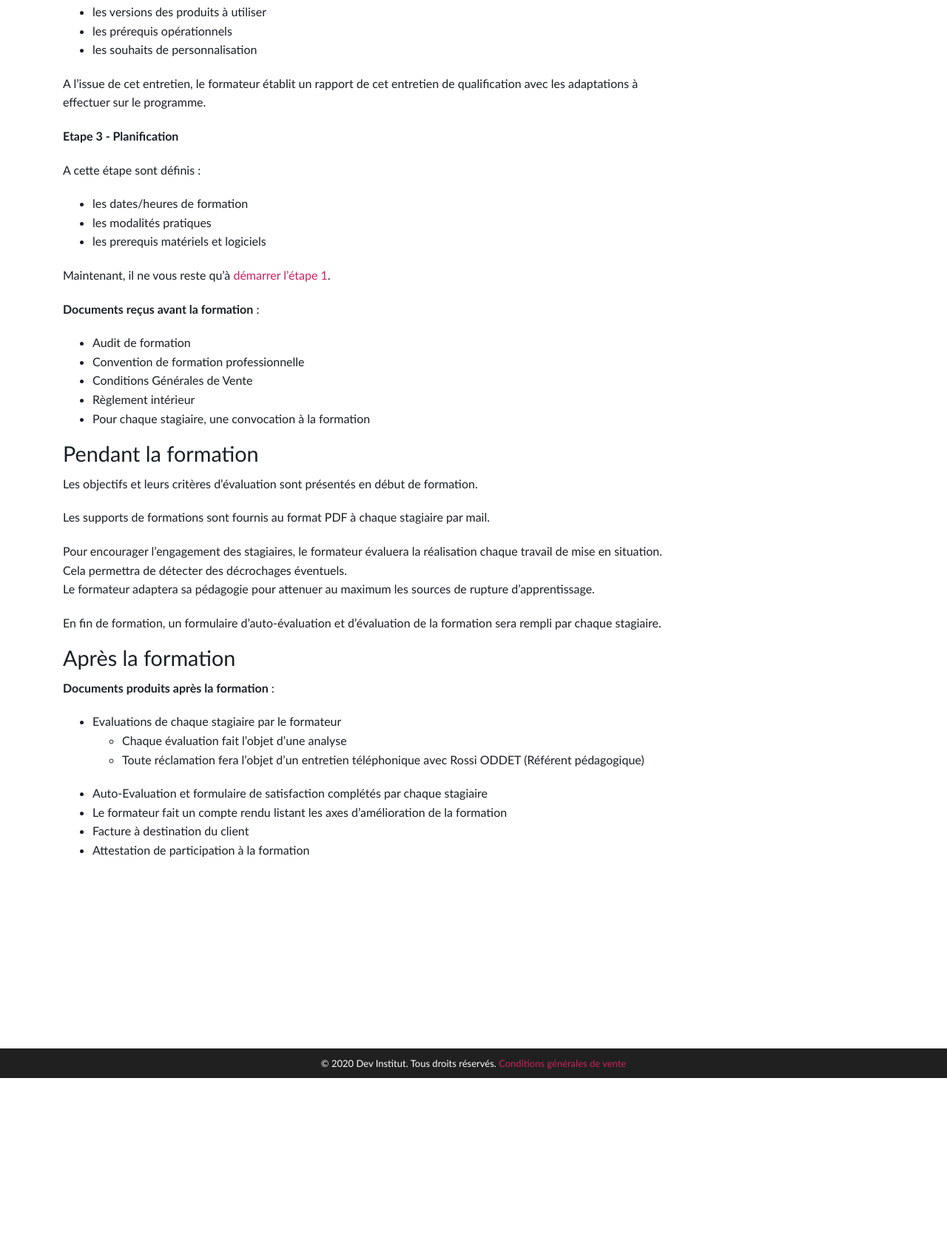
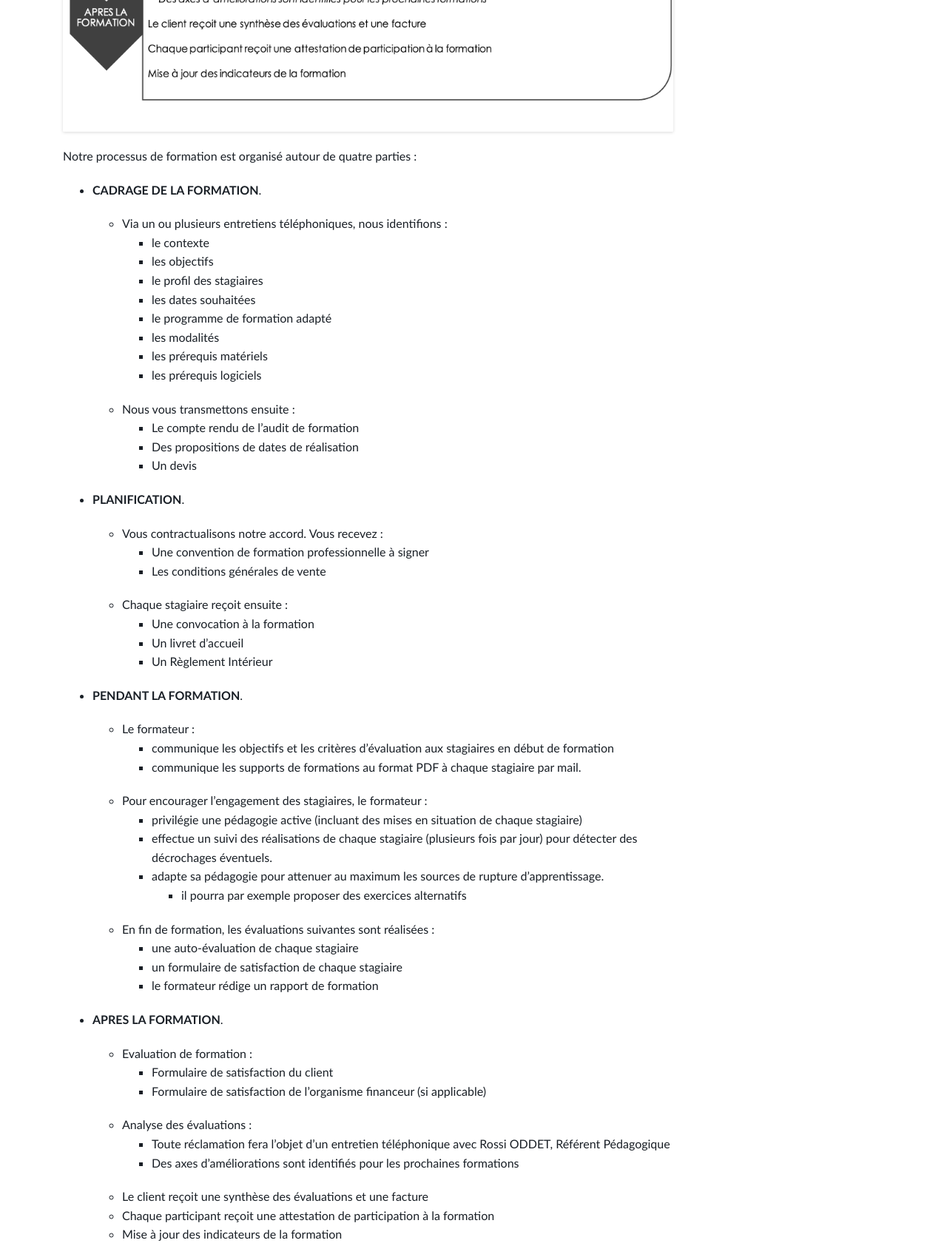
Before and after one commit to DevInstitut/devinstitut.github.io, a plain HTML site: page qualite/parcours/index.html in a window 1280 px wide. Shown: the part 979-2663 px from the top of the page at 74% size. Before the commit the page ends 2436 px from the top, so only its background shows below. Drawn offline with nearby package versions, Linux system fonts and the light colour scheme; a script that the page names is missing.

Commit message:
Site updated: 2020-12-27 18:05:49

```diff
--- a/qualite/parcours/index.html
+++ b/qualite/parcours/index.html
@@ -38,17 +38,19 @@
     <script src="http://oss.maxcdn.com/libs/respond.js/1.3.0/respond.min.js"></script>
     <![endif]-->
 
-    <meta name="description" content="Avant la formationUne formation ne s’improvise pas, elle se prépare. Afin de nous assurer que la formation demandée correspond bien à vos attentes, la planification d’une formation suit les étapes sui">
+    <meta name="description" content="Processus Notre processus de formation est organisé autour de quatre parties :  CADRAGE DE LA FORMATION.   Via un ou plusieurs entretiens téléphoniques, nous identifions : le contexte les objectifs le">
 <meta property="og:type" content="website">
 <meta property="og:title" content="Démarche qualité">
 <meta property="og:url" content="http://www.dev-institut.fr/qualite/parcours/index.html">
 <meta property="og:site_name" content="Dev Institut">
-<meta property="og:description" content="Avant la formationUne formation ne s’improvise pas, elle se prépare. Afin de nous assurer que la formation demandée correspond bien à vos attentes, la planification d’une formation suit les étapes sui">
+<meta property="og:description" content="Processus Notre processus de formation est organisé autour de quatre parties :  CADRAGE DE LA FORMATION.   Via un ou plusieurs entretiens téléphoniques, nous identifions : le contexte les objectifs le">
 <meta property="og:locale" content="fr_FR">
-<meta property="article:published_time" content="2020-12-21T02:41:27.508Z">
-<meta property="article:modified_time" content="2020-12-21T02:41:27.508Z">
+<meta property="og:image" content="http://www.dev-institut.fr/qualite/parcours/images/processus.png">
+<meta property="article:published_time" content="2020-12-27T17:03:05.463Z">
+<meta property="article:modified_time" content="2020-12-27T17:03:05.463Z">
 <meta property="article:author" content="Dev Institut">
 <meta name="twitter:card" content="summary">
+<meta name="twitter:image" content="http://www.dev-institut.fr/qualite/parcours/images/processus.png">
 <meta name="twitter:creator" content="@devinstitut">
 
     <link rel="alternative" href="/atom.xml" title="Dev Institut" type="application/atom+xml">
@@ -107,63 +109,86 @@
 <section id="main_content">
 	<div class="container page animated fadeIn">
 	    <div class="col-md-9">
-	        <h2 id="Avant-la-formation"><a href="#Avant-la-formation" class="headerlink" title="Avant la formation"></a>Avant la formation</h2><p>Une formation ne s’improvise pas, elle se prépare.</p>
-<p>Afin de nous assurer que la formation demandée correspond bien à vos attentes, la planification d’une formation suit les étapes suivantes :</p>
+	        <h2 id="Processus"><a href="#Processus" class="headerlink" title="Processus"></a>Processus</h2><p><img src="images/processus.png"></p>
+<p>Notre processus de formation est organisé autour de quatre parties :</p>
 <ul>
-<li>Etape 1 : prise de contact</li>
-<li>Etape 2 : entretien de qualification avec un formateur</li>
-<li>Etape 3 : planification</li>
-</ul>
-<p><strong>Etape 1 - Prise de contact</strong></p>
-<p>A cette étape, nous faisons connaissance et définissons le cadre de votre projet de formation.</p>
-<p>Nous abordons les points suivants :</p>
+<li><p><strong>CADRAGE DE LA FORMATION</strong>. </p>
 <ul>
-<li>vos objectifs</li>
-<li>le profil des futurs stagiaires</li>
-<li>les dates de formation souhaitées</li>
-<li>les disponibilités pour un entretien de qualification</li>
-</ul>
-<p><strong>Etape 2 - Entretien de qualification</strong></p>
-<p>Le formateur prend contact avec un de vos responsables opérationnels pour parler technique.</p>
-<p>Il définit précisément :</p>
-<ul>
-<li>les objectifs opérationnels</li>
-<li>les versions des produits à utiliser</li>
-<li>les prérequis opérationnels</li>
-<li>les souhaits de personnalisation</li>
-</ul>
-<p>A l’issue de cet entretien, le formateur établit un rapport de cet entretien de qualification avec les adaptations à effectuer sur le programme.</p>
-<p><strong>Etape 3 - Planification</strong></p>
-<p>A cette étape sont définis :</p>
-<ul>
-<li>les dates/heures de formation</li>
-<li>les modalités pratiques</li>
-<li>les prerequis matériels et logiciels</li>
-</ul>
-<p>Maintenant, il ne vous reste qu’à <a href="/contact">démarrer l’étape 1</a>.</p>
-<p><strong>Documents reçus avant la formation</strong> :</p>
-<ul>
-<li>Audit de formation</li>
-<li>Convention de formation professionnelle</li>
-<li>Conditions Générales de Vente</li>
-<li>Règlement intérieur</li>
-<li>Pour chaque stagiaire, une convocation à la formation</li>
-</ul>
-<h2 id="Pendant-la-formation"><a href="#Pendant-la-formation" class="headerlink" title="Pendant la formation"></a>Pendant la formation</h2><p>Les objectifs et leurs critères d’évaluation sont présentés en début de formation.</p>
-<p>Les supports de formations sont fournis au format PDF à chaque stagiaire par mail.</p>
-<p>Pour encourager l’engagement des stagiaires, le formateur évaluera la réalisation chaque travail de mise en situation.<br>Cela permettra de détecter des décrochages éventuels.<br>Le formateur adaptera sa pédagogie pour attenuer au maximum les sources de rupture d’apprentissage.</p>
-<p>En fin de formation, un formulaire d’auto-évaluation et d’évaluation de la formation sera rempli par chaque stagiaire.</p>
-<h2 id="Apres-la-formation"><a href="#Apres-la-formation" class="headerlink" title="Après la formation"></a>Après la formation</h2><p><strong>Documents produits après la formation</strong> :</p>
-<ul>
-<li>Evaluations de chaque stagiaire par le formateur<ul>
-<li>Chaque évaluation fait l’objet d’une analyse</li>
-<li>Toute réclamation fera l’objet d’un entretien téléphonique avec Rossi ODDET (Référent pédagogique)</li>
+<li>Via un ou plusieurs entretiens téléphoniques, nous identifions :<ul>
+<li>le contexte</li>
+<li>les objectifs</li>
+<li>le profil des stagiaires</li>
+<li>les dates souhaitées</li>
+<li>le programme de formation adapté</li>
+<li>les modalités</li>
+<li>les prérequis matériels</li>
+<li>les prérequis logiciels</li>
 </ul>
 </li>
-<li>Auto-Evaluation et formulaire de satisfaction complétés par chaque stagiaire</li>
-<li>Le formateur fait un compte rendu listant les axes d’amélioration de la formation</li>
-<li>Facture à destination du client</li>
-<li>Attestation de participation à la formation</li>
+<li>Nous vous transmettons ensuite :<ul>
+<li>Le compte rendu de l’audit de formation</li>
+<li>Des propositions de dates de réalisation</li>
+<li>Un devis</li>
+</ul>
+</li>
+</ul>
+</li>
+<li><p><strong>PLANIFICATION</strong>.</p>
+<ul>
+<li>Vous contractualisons notre accord. Vous recevez :<ul>
+<li>Une convention de formation professionnelle à signer</li>
+<li>Les conditions générales de vente </li>
+</ul>
+</li>
+<li>Chaque stagiaire reçoit ensuite :<ul>
+<li>Une convocation à la formation</li>
+<li>Un livret d’accueil</li>
+<li>Un Règlement Intérieur</li>
+</ul>
+</li>
+</ul>
+</li>
+<li><p><strong>PENDANT LA FORMATION</strong>.</p>
+<ul>
+<li>Le formateur :<ul>
+<li>communique les objectifs et les critères d’évaluation aux stagiaires en début de formation</li>
+<li>communique les supports de formations au format PDF à chaque stagiaire par mail. </li>
+</ul>
+</li>
+<li>Pour encourager l’engagement des stagiaires, le formateur :<ul>
+<li>privilégie une pédagogie active (incluant des mises en situation de chaque stagiaire)</li>
+<li>effectue un suivi des réalisations de chaque stagiaire (plusieurs fois par jour) pour détecter des décrochages éventuels.</li>
+<li>adapte sa pédagogie pour attenuer au maximum les sources de rupture d’apprentissage.<ul>
+<li>il pourra par exemple proposer des exercices alternatifs</li>
+</ul>
+</li>
+</ul>
+</li>
+<li>En fin de formation, les évaluations suivantes sont réalisées :<ul>
+<li>une auto-évaluation de chaque stagiaire</li>
+<li>un formulaire de satisfaction de chaque stagiaire</li>
+<li>le formateur rédige un rapport de formation</li>
+</ul>
+</li>
+</ul>
+</li>
+<li><p><strong>APRES LA FORMATION</strong>.</p>
+<ul>
+<li>Evaluation de formation :<ul>
+<li>Formulaire de satisfaction du client</li>
+<li>Formulaire de satisfaction de l’organisme financeur (si applicable)</li>
+</ul>
+</li>
+<li>Analyse des évaluations :<ul>
+<li>Toute réclamation fera l’objet d’un entretien téléphonique avec Rossi ODDET, Référent Pédagogique</li>
+<li>Des axes d’améliorations sont identifiés pour les prochaines formations</li>
+</ul>
+</li>
+<li>Le client reçoit une synthèse des évaluations et une facture</li>
+<li>Chaque participant reçoit une attestation de participation à la formation</li>
+<li>Mise à jour des indicateurs de la formation</li>
+</ul>
+</li>
 </ul>
 
 			<section id="comments">
@@ -187,7 +212,7 @@
 
 </div>
 
-<div class="col-item z-depth-1">
+<!--<div class="col-item z-depth-1">
     <span class=""></span>
     <div class="photo">
 
@@ -204,9 +229,10 @@
             <p class="btn-Détails"> <a target="_blank" rel="noopener" href="http://www.ml-week.com"><i class=" icon-list"></i> Détails</a></p>
         </div>
     </div>
-</div>
+</div>-->
 
 <a href="/formations" class="button_big z-depth-1 text-center pull-right">Voir le catalogue de formation</a>
+
 	    </aside>
 	</div>
 </section>
```
Also changed, not shown: evenements/2015-02-jcertif-tunisie/index.html (+3 -2 lines), evenements/2015-06-breizhcamp/index.html (+3 -2 lines), evenements/2015-11-mlweek/index.html (+3 -2 lines), evenements/2016-03-breizhcamp/index.html (+3 -2 lines), evenements/index.html (+3 -2 lines), formations/outils/git/index.html (+11 -5 lines), qualite/acces/index.html (+3 -2 lines), qualite/evaluation/index.html (+3 -2 lines), qualite/parcours/images/processus.png (added).
